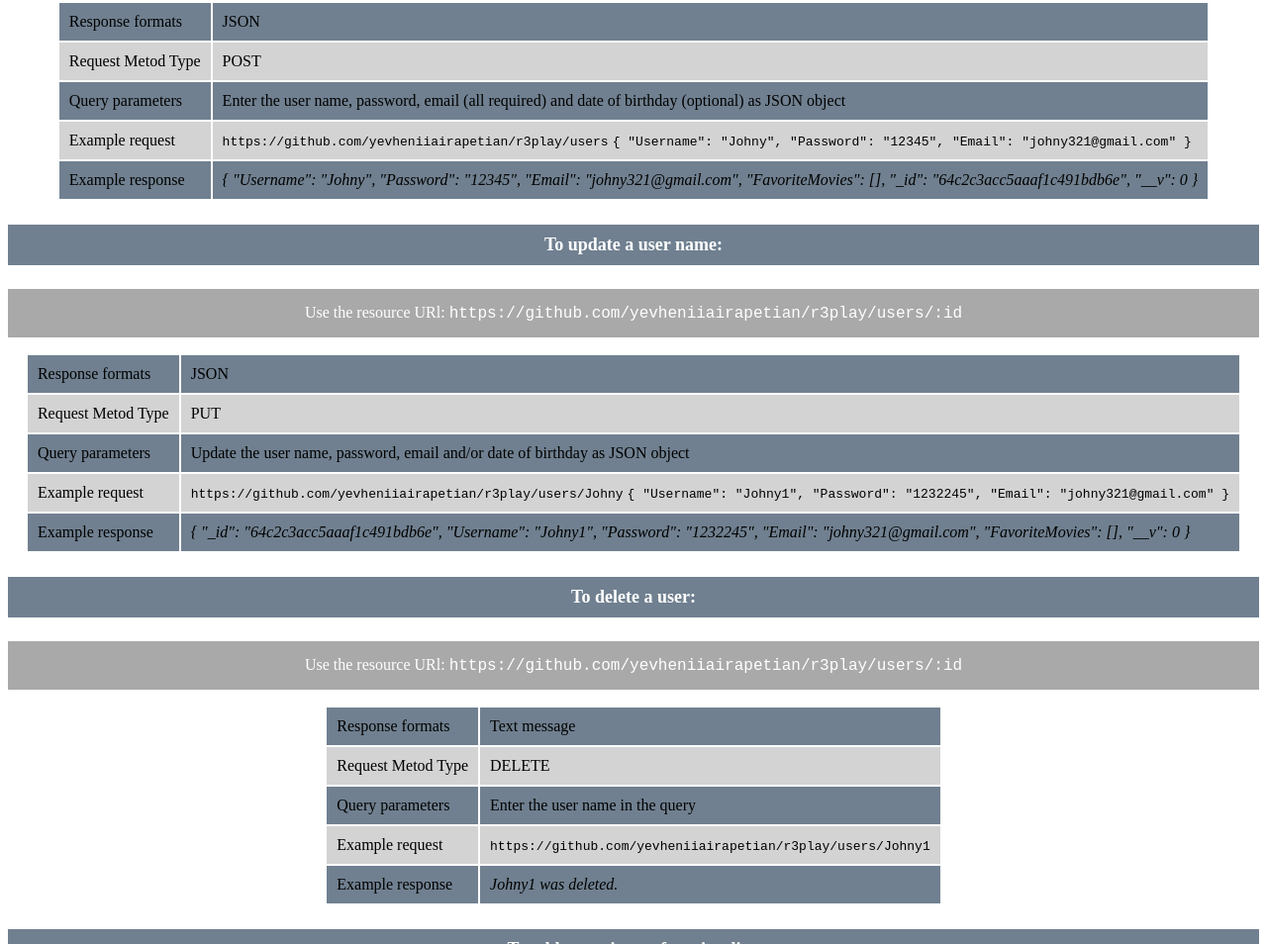
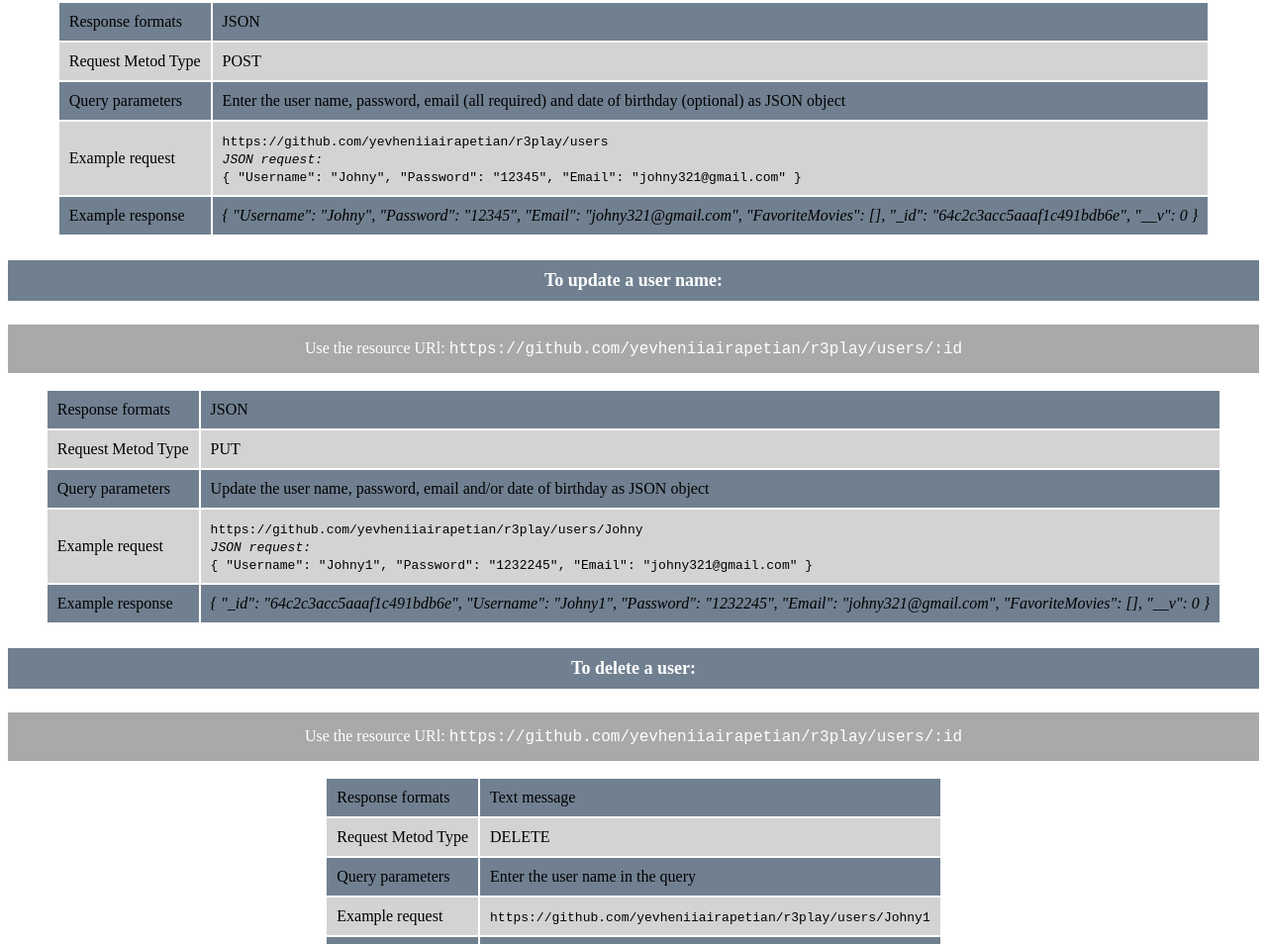
Before and after one commit to yevheniiairapetian/r3play, a website: page public/documentation.html in a window 1280 px wide. Shown: the part 2508-3462 px from the top of the page at 99% size. Drawn offline with Linux system fonts and the light colour scheme.

Commit message:
feat: update documentation.html. style: format code:

```diff
--- a/public/documentation.html
+++ b/public/documentation.html
@@ -90,7 +90,8 @@
         </tr>
         <tr>
             <td>Query parameters</td>
-            <td>Name of the movie in the format <code>movies/:MovieTitle</code> where <code>:MovieTitle</code> is replaced with the
+            <td>Name of the movie in the format <code>movies/:MovieTitle</code> where <code>:MovieTitle</code> is
+                replaced with the
                 desired movie title</td>
         </tr>
         <tr>
@@ -187,7 +188,8 @@
         </tr>
         <tr>
             <td>Query parameters</td>
-            <td>Genre of the movie in the format <code>movies/:directors/:DirectorName</code> where <code>:DirectorName</code> is
+            <td>Genre of the movie in the format <code>movies/:directors/:DirectorName</code> where
+                <code>:DirectorName</code> is
                 replaced with the desired movie director's name</td>
         </tr>
         <tr>
@@ -223,8 +225,8 @@
         </tr>
         <tr>
             <td>Example request</td>
-            <td><code>https://github.com/yevheniiairapetian/r3play/users</code>
-                <code>{
+            <td><code>https://github.com/yevheniiairapetian/r3play/users</code><br>
+                <code><em>JSON request:</em><br>{
                     "Username": "Johny",
                     "Password": "12345",
                     "Email": "johny321@gmail.com"
@@ -262,8 +264,8 @@
         </tr>
         <tr>
             <td>Example request</td>
-            <td><code>https://github.com/yevheniiairapetian/r3play/users/Johny</code>
-                <code>{
+            <td><code>https://github.com/yevheniiairapetian/r3play/users/Johny</code><br>
+                <code><em>JSON request:</em><br>{
                     "Username": "Johny1",
                     "Password": "1232245",
                     "Email": "johny321@gmail.com"
```
